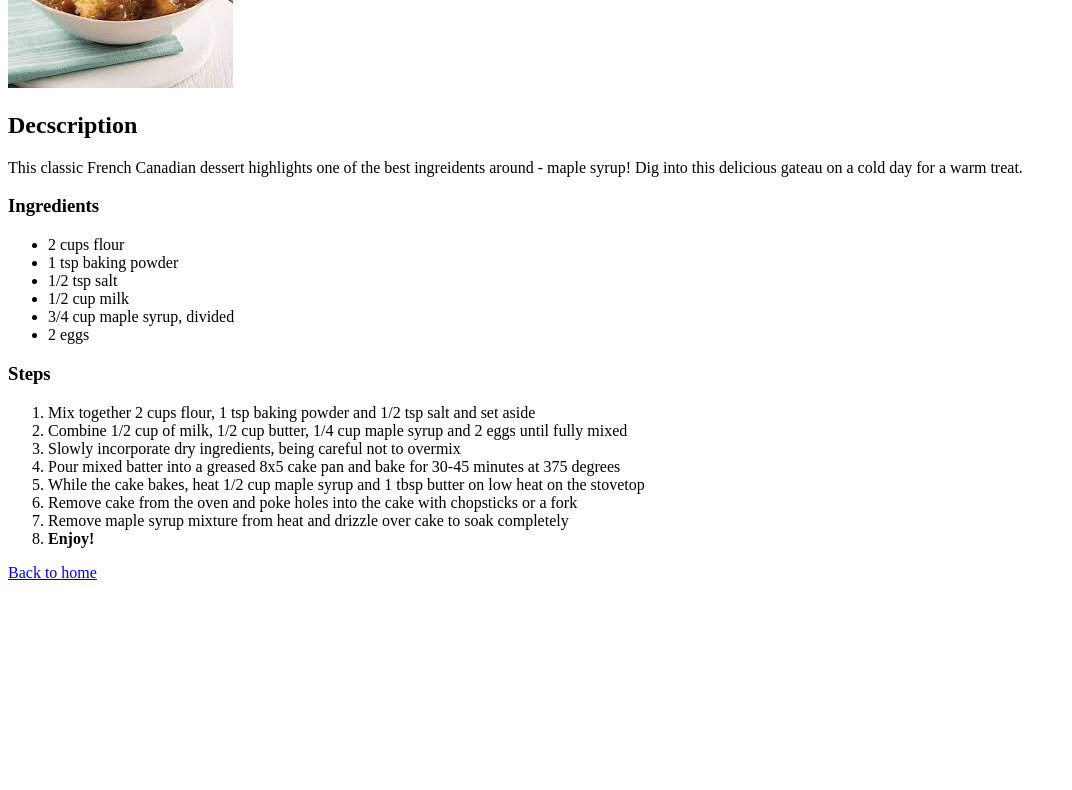
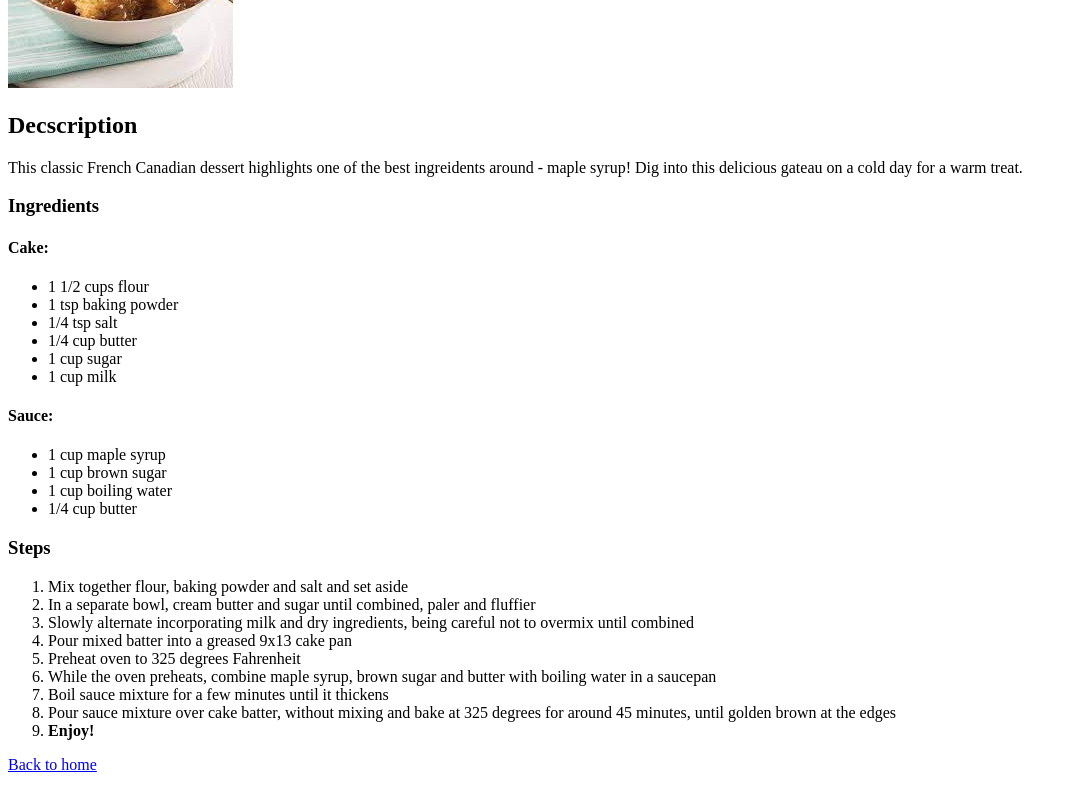
Before and after one commit to girlturnedgamer/odin-recipes, a plain HTML site: page recipes/pouding.html in a window 1280 px wide. Shown: the part 217-1007 px from the top of the page, without its empty margins (0-1072 px from the left). Before the commit the page ends 815 px from the top, so only its background shows below. Drawn offline with Linux system fonts and the light colour scheme.

Commit message:
Edit pouding.html

```diff
--- a/recipes/pouding.html
+++ b/recipes/pouding.html
@@ -7,8 +7,8 @@
 
     <body>
        <p>
-         <h1>Pouding au Chomeur</h1>
-         <img src="../recipes/pouding.jpeg" alt="A picture of pouding au chomeur">
+         <h1>Pouding Chomeur</h1>
+         <img src="../recipes/pouding.jpeg" alt="A picture of pouding chomeur">
         </p>
 
         <p>
@@ -19,26 +19,35 @@
 
         <p>
             <h3>Ingredients</h3>
-            <ul>
-                <li>2 cups flour</li>
-                <li>1 tsp baking powder</li>
-                <li>1/2 tsp salt</li>
-                <li>1/2 cup milk</li>
-                <li>3/4 cup maple syrup, divided</li>
-                <li>2 eggs</li>
-            </ul>
+                <h4>Cake:</h4>
+                    <ul>
+                        <li>1 1/2 cups flour</li>
+                        <li>1 tsp baking powder</li>
+                        <li>1/4 tsp salt</li>
+                        <li>1/4 cup butter</li>
+                        <li>1 cup sugar</li>
+                        <li>1 cup milk</li>
+                    </ul>
+                <h4>Sauce:</h4>
+                    <ul>
+                        <li>1 cup maple syrup</li>
+                        <li>1 cup brown sugar</li>
+                        <li>1 cup boiling water</li>
+                        <li>1/4 cup butter</li>
+                    </ul>
         </p>
 
         <p>
            <h3>Steps</h3>
             <ol>
-                <li>Mix together 2 cups flour, 1 tsp baking powder and 1/2 tsp salt and set aside</li>
-                <li>Combine 1/2 cup of milk, 1/2 cup butter, 1/4 cup maple syrup and 2 eggs until fully mixed</li>
-                <li>Slowly incorporate dry ingredients, being careful not to overmix</li>
-                <li>Pour mixed batter into a greased 8x5 cake pan and bake for 30-45 minutes at 375 degrees</li>
-                <li>While the cake bakes, heat 1/2 cup maple syrup and 1 tbsp butter on low heat on the stovetop</li>
-                <li>Remove cake from the oven and poke holes into the cake with chopsticks or a fork</li>
-                <li>Remove maple syrup mixture from heat and drizzle over cake to soak completely</li>
+                <li>Mix together flour, baking powder and salt and set aside</li>
+                <li>In a separate bowl, cream butter and sugar until combined, paler and fluffier</li>
+                <li>Slowly alternate incorporating milk and dry ingredients, being careful not to overmix until combined</li>
+                <li>Pour mixed batter into a greased 9x13 cake pan</li>
+                <li>Preheat oven to 325 degrees Fahrenheit</li>
+                <li>While the oven preheats, combine maple syrup, brown sugar and butter with boiling water in a saucepan</li>
+                <li>Boil sauce mixture for a few minutes until it thickens</li>
+                <li>Pour sauce mixture over cake batter, without mixing and bake at 325 degrees for around 45 minutes, until golden brown at the edges</li>
                 <li><strong>Enjoy!</strong></li>
             </ol>
         </p>
```
